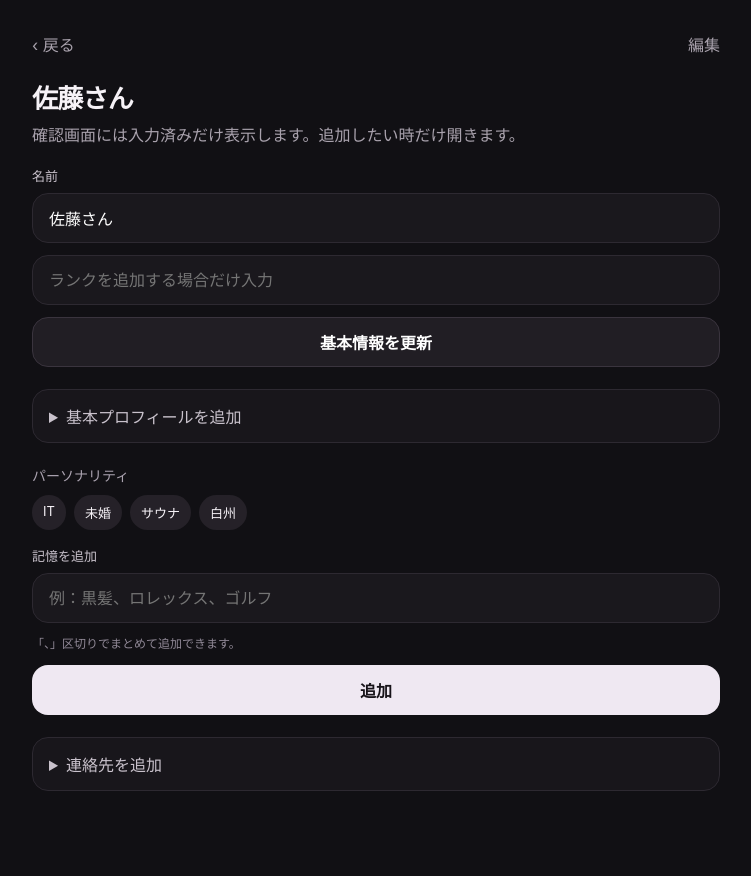
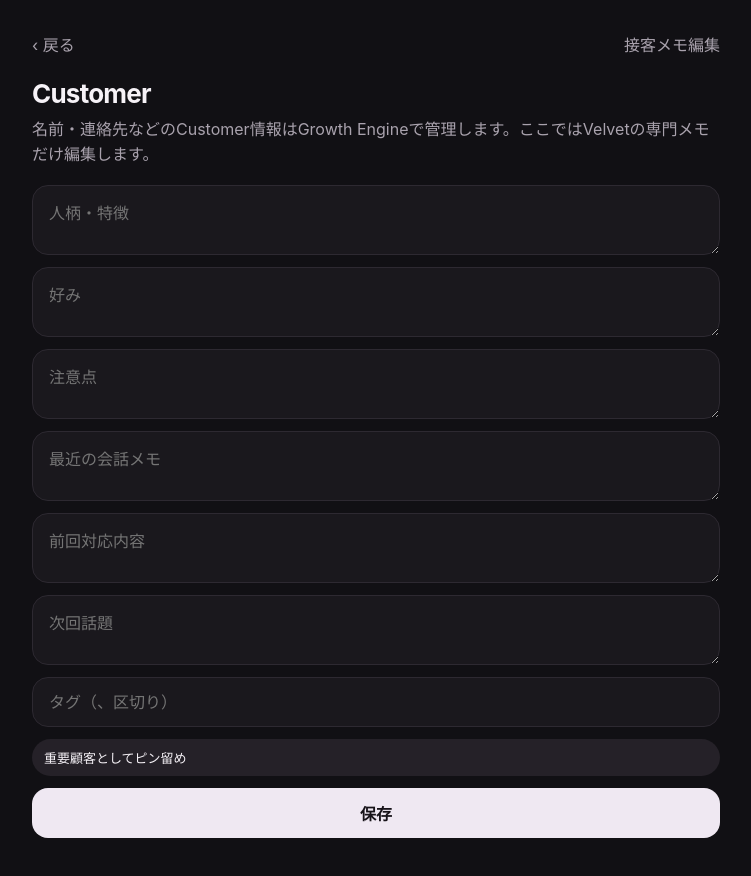
Before and after one commit to karukimori-wq/Velvet, a Next.js app: page /people/person_sato/edit in a window 1280 px wide. Shown: the top 876 px of the page, without its empty margins (264-1015 px from the left). Built offline with nearby package versions, Linux system fonts and the light colour scheme.

Commit message:
Limit customer edit screen to Velvet Professional Memory

```diff
--- a/app/people/[personId]/edit/page.tsx
+++ b/app/people/[personId]/edit/page.tsx
@@ -1,92 +1,33 @@
 import Link from "next/link";
-import { notFound } from "next/navigation";
 import { getRequestIdentity } from "@/lib/auth/request-identity";
-import { listPersonContacts } from "@/lib/contact-repository";
-import { getPersonProfile, listAllPersonProfiles } from "@/lib/person-profile-repository";
-import { getPersonStore } from "@/lib/person-store";
-import { addContactAction, addKnowledgeAction, deleteContactAction, updatePersonAction, updatePersonProfileAction } from "../../actions";
-
-const contactLabels: Record<string, string> = {
-  phone: "電話", email: "メール", line: "LINE", instagram: "Instagram", x: "X", tiktok: "TikTok", other: "その他",
-};
-
-const unique = (values: Array<string | undefined>) => Array.from(new Set(values.filter(Boolean) as string[]));
+import { getCustomerMemory } from "@/lib/customer-memory-repository";
+import { getGrowthCustomerDisplay } from "@/lib/growth-engine-customer";
+import { updateCustomerMemoryAction } from "./actions";
 
 export default async function EditPersonPage({ params }: { params: Promise<{ personId: string }> }) {
-  const { personId } = await params;
-  const { ownerUserId } = await getRequestIdentity();
-  const person = await getPersonStore(personId, ownerUserId);
-  if (!person) notFound();
-  const [contacts, profile, allProfiles] = await Promise.all([
-    listPersonContacts(personId, ownerUserId),
-    getPersonProfile(personId, ownerUserId),
-    listAllPersonProfiles(ownerUserId),
+  const { personId: customerId } = await params;
+  const identity = await getRequestIdentity();
+  const [customer, memory] = await Promise.all([
+    getGrowthCustomerDisplay({ workspaceId: identity.workspaceId, userId: identity.userId, customerId }),
+    getCustomerMemory(identity.workspaceId, identity.userId, customerId),
   ]);
-  const occupationSuggestions = unique(allProfiles.map((item) => item.occupation));
-  const companySuggestions = unique(allProfiles.map((item) => item.company));
-  const areaSuggestions = unique(allProfiles.map((item) => item.area));
 
   return (
     <main className="shell">
-      <header className="header"><Link className="subtle" href={`/people/${person.id}`}>‹ 戻る</Link><span className="subtle">編集</span></header>
-      <section className="hero"><h1>{person.name}</h1><p>確認画面には入力済みだけ表示します。追加したい時だけ開きます。</p></section>
-      <form action={updatePersonAction.bind(null, person.id)} className="stack">
-        <label className="fieldLabel" htmlFor="name">名前</label>
-        <input id="name" name="name" className="searchBox" defaultValue={person.name} autoComplete="off" />
-        {person.rank && <label className="fieldLabel" htmlFor="rank">ランク</label>}
-        <input id="rank" name="rank" className="searchBox" defaultValue={person.rank ?? ""} placeholder={person.rank ? undefined : "ランクを追加する場合だけ入力"} autoComplete="off" />
-        <button className="secondaryButton" type="submit">基本情報を更新</button>
+      <header className="header"><Link className="subtle" href={`/people/${customerId}`}>‹ 戻る</Link><span className="subtle">接客メモ編集</span></header>
+      <section className="hero"><h1>{customer.displayName || memory?.displayNameSnapshot || "Customer"}</h1><p>名前・連絡先などのCustomer情報はGrowth Engineで管理します。ここではVelvetの専門メモだけ編集します。</p></section>
+
+      <form action={updateCustomerMemoryAction.bind(null, customerId)} className="stack">
+        <textarea className="searchBox" name="personalityNote" placeholder="人柄・特徴" defaultValue={memory?.personalityNote ?? ""} />
+        <textarea className="searchBox" name="preferenceNote" placeholder="好み" defaultValue={memory?.preferenceNote ?? ""} />
+        <textarea className="searchBox" name="cautionNote" placeholder="注意点" defaultValue={memory?.cautionNote ?? ""} />
+        <textarea className="searchBox" name="conversationSummary" placeholder="最近の会話メモ" defaultValue={memory?.conversationSummary ?? ""} />
+        <textarea className="searchBox" name="lastInteractionSummary" placeholder="前回対応内容" defaultValue={memory?.lastInteractionSummary ?? ""} />
+        <textarea className="searchBox" name="nextTopicHint" placeholder="次回話題" defaultValue={memory?.nextTopicHint ?? ""} />
+        <input className="searchBox" name="tags" placeholder="タグ（、区切り）" defaultValue={(memory?.tags ?? []).join("、")} />
+        <label className="choiceChip"><input type="checkbox" name="pinned" defaultChecked={memory?.pinned ?? false} /> 重要顧客としてピン留め</label>
+        <button className="primaryButton" type="submit">保存</button>
       </form>
-
-      <details className="detailsCard" open={Boolean(profile)}>
-        <summary>{profile ? "基本プロフィールを編集" : "基本プロフィールを追加"}</summary>
-        <form action={updatePersonProfileAction.bind(null, person.id)} className="stack detailsBody">
-          <input className="searchBox" name="occupation" list="occupation-suggestions" defaultValue={profile?.occupation ?? ""} placeholder="職業（任意）" autoComplete="off" />
-          <datalist id="occupation-suggestions">{occupationSuggestions.map((value) => <option value={value} key={value} />)}</datalist>
-          <input className="searchBox" name="company" list="company-suggestions" defaultValue={profile?.company ?? ""} placeholder="会社・勤務先（任意）" autoComplete="off" />
-          <datalist id="company-suggestions">{companySuggestions.map((value) => <option value={value} key={value} />)}</datalist>
-          <input className="searchBox" name="area" list="area-suggestions" defaultValue={profile?.area ?? ""} placeholder="住んでいる/活動エリア（任意）" autoComplete="off" />
-          <datalist id="area-suggestions">{areaSuggestions.map((value) => <option value={value} key={value} />)}</datalist>
-          <div className="formHint">過去に入力した職業・会社・エリアは候補として再利用されます。</div>
-          <label className="fieldLabel" htmlFor="birthDate">生年月日（任意）</label>
-          <input id="birthDate" className="searchBox" type="date" name="birthDate" defaultValue={profile?.birthDate ?? ""} />
-          <select className="selectBox" name="maritalStatus" defaultValue={profile?.maritalStatus ?? ""}>
-            <option value="">婚姻状況は登録しない</option>
-            <option value="unmarried">未婚</option>
-            <option value="married">既婚</option>
-            <option value="unknown">不明</option>
-          </select>
-          <button className="secondaryButton" type="submit">プロフィールを保存</button>
-        </form>
-      </details>
-
-      {person.personality.length > 0 && <><div className="sectionTitle">パーソナリティ</div><div className="chips">{person.personality.map((value) => <span className="chip" key={value}>{value}</span>)}</div></>}
-      <form action={addKnowledgeAction.bind(null, person.id)} className="stack compactForm">
-        <label className="fieldLabel" htmlFor="value">記憶を追加</label>
-        <input id="value" name="value" className="searchBox" placeholder="例：黒髪、ロレックス、ゴルフ" autoComplete="off" />
-        <div className="formHint">「、」区切りでまとめて追加できます。</div>
-        <button className="primaryButton" type="submit">追加</button>
-      </form>
-
-      {contacts.length > 0 && <>
-        <div className="sectionTitle">登録済み連絡先</div>
-        <div className="stack">{contacts.map((contact) => (
-          <div className="card row" key={contact.id}><div><div className="timelineTitle">{contactLabels[contact.type]}{contact.isPrimary ? " · メイン" : ""}</div><div className="timelineBody">{contact.value}</div></div><form action={deleteContactAction.bind(null, person.id, contact.id)}><button className="subtle" type="submit">削除</button></form></div>
-        ))}</div>
-      </>}
-
-      <details className="detailsCard">
-        <summary>連絡先を追加</summary>
-        <form action={addContactAction.bind(null, person.id)} className="stack detailsBody">
-          <select className="selectBox" name="type" defaultValue="line">
-            <option value="line">LINE</option><option value="instagram">Instagram</option><option value="phone">電話</option><option value="email">メール</option><option value="x">X</option><option value="tiktok">TikTok</option><option value="other">その他</option>
-          </select>
-          <input className="searchBox" name="value" placeholder="ID・電話番号・メール等" autoComplete="off" />
-          <input className="searchBox" name="label" placeholder="補足（任意）" autoComplete="off" />
-          <label className="choiceChip"><input type="checkbox" name="isPrimary" /> この種類のメイン連絡先</label>
-          <button className="secondaryButton" type="submit">追加</button>
-        </form>
-      </details>
     </main>
   );
 }
```
